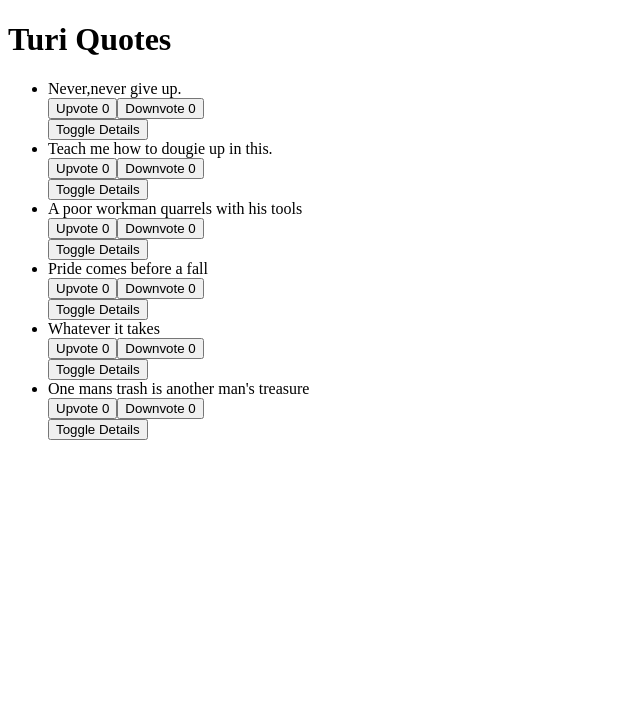
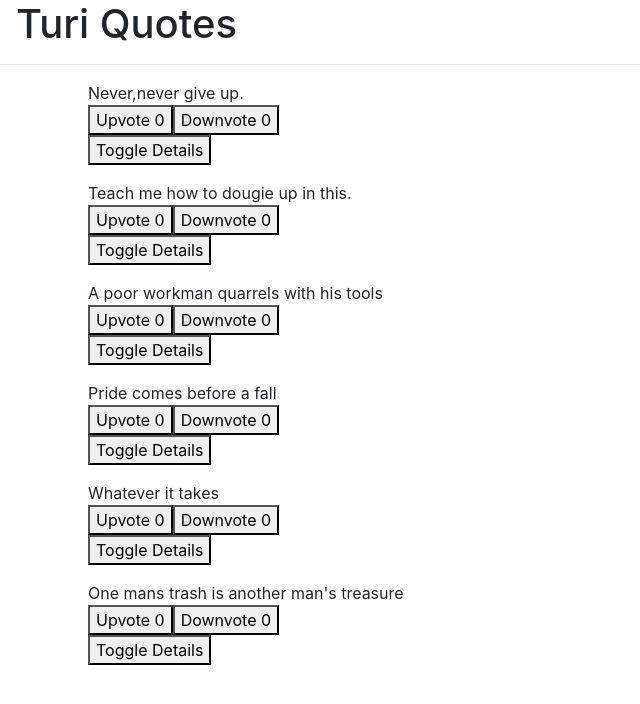
Before and after one commit to Turi-byte/quote, an Angular app: page / in a window 1280 px wide. Shown: the top 704 px of the page, without its empty margins (0-640 px from the left). Built offline with nearby package versions, Linux system fonts and the light colour scheme.

Commit message:
Add bootstrap

```diff
--- a/src/app/quote/quote.component.html
+++ b/src/app/quote/quote.component.html
@@ -1,7 +1,13 @@
 <div>
-  <h1>Turi Quotes</h1>
-  <ul>
-    <div *ngFor='let quote of quotes; let i = index'>
+  <h1 class="ml-3">Turi Quotes</h1>
+  <hr>
+  <div class="row">
+    <div class="col-md-6">
+
+    </div>
+  </div>
+  <ul class="ml-5" style="list-style: none">
+    <div class="mb-3" *ngFor='let quote of quotes; let i = index'>
       <li>
         {{quote.name}} <br>
         <button (click)="quote.upvotes = quote.upvotes + 1">Upvote<i class="fa fa-thumbs-up"></i>        {{quote.upvotes}}
--- a/src/styles.css
+++ b/src/styles.css
@@ -1 +1,2 @@
 /* You can add global styles to this file, and also import other style files */
+@import "~bootstrap/dist/css/bootstrap.css"
```
